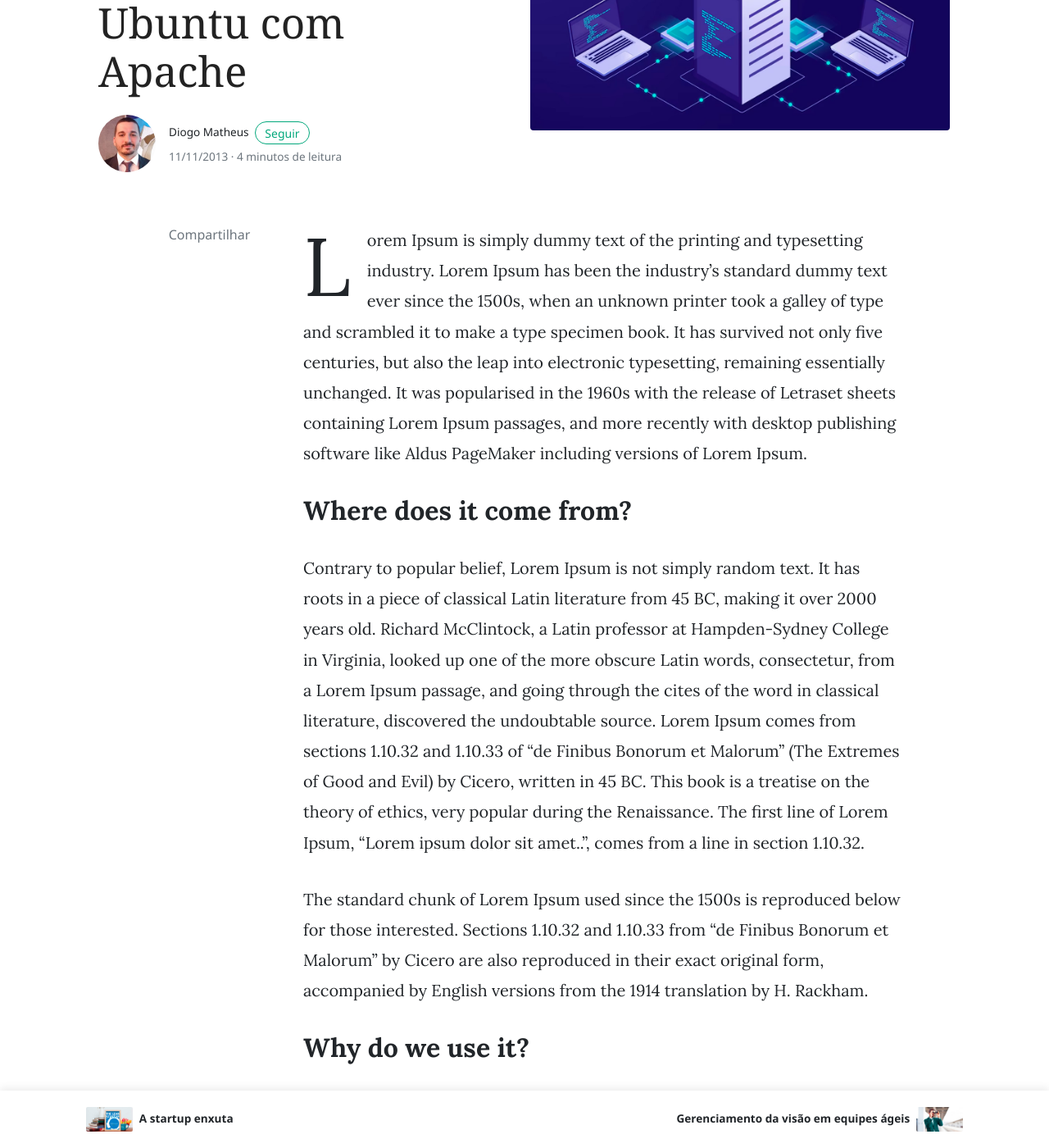
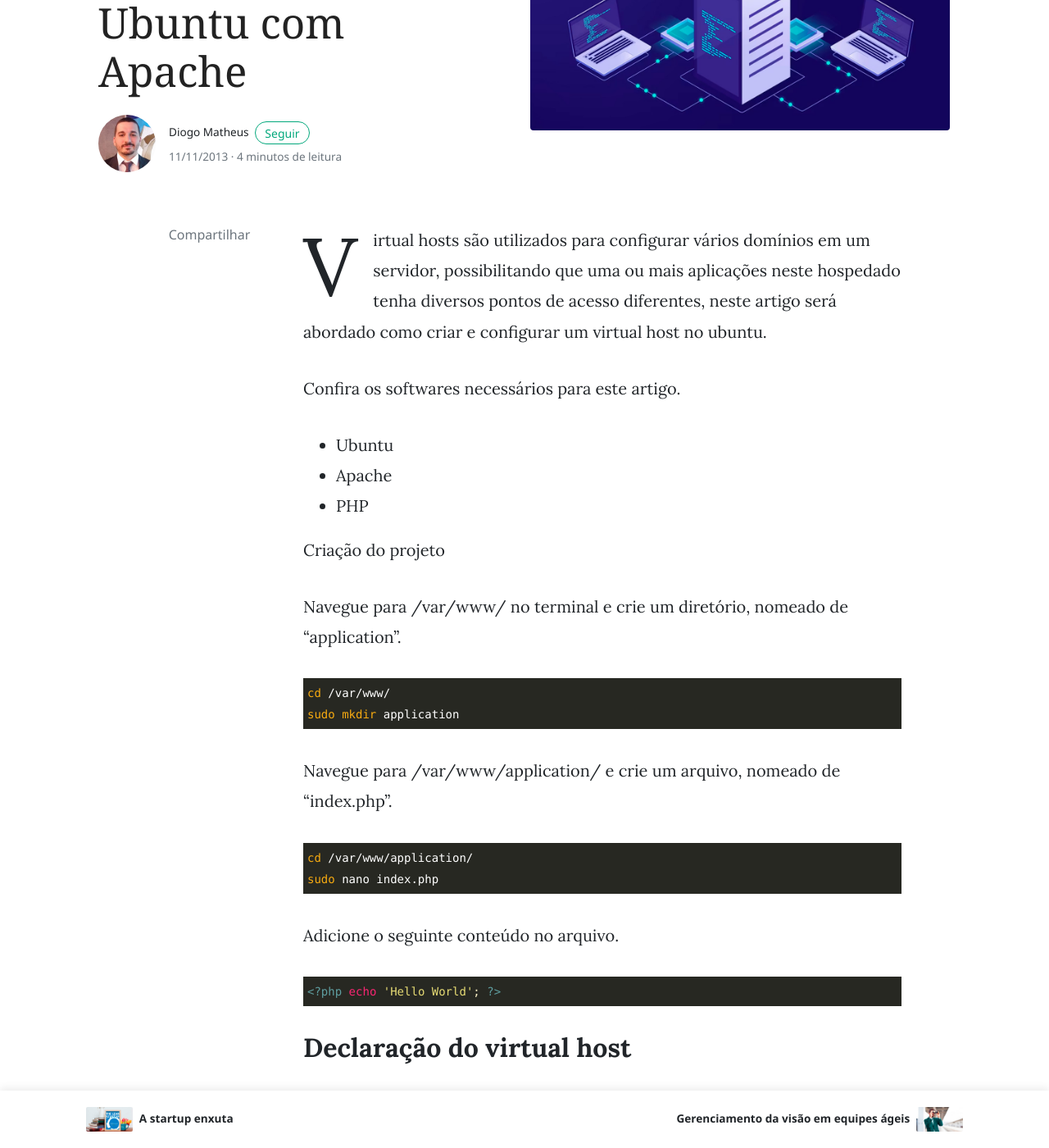
Before and after one commit to diogomatheus/diogomatheus.github.io, a Jekyll site: the page built from _posts/2013-11-11-setting-up-virtual-hosts-on-ubuntu-with-apache.md, in a window 1280 px wide and 1400 px high, scrolled down 285 px. Shown: the whole window at 82% size. Built offline with Jekyll 4.4.1, drawn with Linux system fonts in a browser that asks for light colours; nearby versions of some CDN libraries; comment, search, counter and statistics services are not loaded; some of the changed text lies outside the part shown.

Commit message:
feat: content migration

```diff
--- a/_posts/2013-11-11-setting-up-virtual-hosts-on-ubuntu-with-apache.md
+++ b/_posts/2013-11-11-setting-up-virtual-hosts-on-ubuntu-with-apache.md
@@ -8,14 +8,94 @@ tags: []
 redirect_from:
   - "/blog/ubuntu/virtual-hosts-no-ubuntu/"
 ---
-Lorem Ipsum is simply dummy text of the printing and typesetting industry. Lorem Ipsum has been the industry's standard dummy text ever since the 1500s, when an unknown printer took a galley of type and scrambled it to make a type specimen book. It has survived not only five centuries, but also the leap into electronic typesetting, remaining essentially unchanged. It was popularised in the 1960s with the release of Letraset sheets containing Lorem Ipsum passages, and more recently with desktop publishing software like Aldus PageMaker including versions of Lorem Ipsum.
+Virtual hosts são utilizados para configurar vários domínios em um servidor, possibilitando que uma ou mais aplicações neste hospedado tenha diversos pontos de acesso diferentes, neste artigo será abordado como criar e configurar um virtual host no ubuntu.
 
-## Where does it come from?
+Confira os softwares necessários para este artigo.
 
-Contrary to popular belief, Lorem Ipsum is not simply random text. It has roots in a piece of classical Latin literature from 45 BC, making it over 2000 years old. Richard McClintock, a Latin professor at Hampden-Sydney College in Virginia, looked up one of the more obscure Latin words, consectetur, from a Lorem Ipsum passage, and going through the cites of the word in classical literature, discovered the undoubtable source. Lorem Ipsum comes from sections 1.10.32 and 1.10.33 of "de Finibus Bonorum et Malorum" (The Extremes of Good and Evil) by Cicero, written in 45 BC. This book is a treatise on the theory of ethics, very popular during the Renaissance. The first line of Lorem Ipsum, "Lorem ipsum dolor sit amet..", comes from a line in section 1.10.32.
+- Ubuntu
+- Apache
+- PHP
 
-The standard chunk of Lorem Ipsum used since the 1500s is reproduced below for those interested. Sections 1.10.32 and 1.10.33 from "de Finibus Bonorum et Malorum" by Cicero are also reproduced in their exact original form, accompanied by English versions from the 1914 translation by H. Rackham.
+Criação do projeto
 
-## Why do we use it?
+Navegue para /var/www/ no terminal e crie um diretório, nomeado de “application”.
 
-It is a long established fact that a reader will be distracted by the readable content of a page when looking at its layout. The point of using Lorem Ipsum is that it has a more-or-less normal distribution of letters, as opposed to using 'Content here, content here', making it look like readable English. Many desktop publishing packages and web page editors now use Lorem Ipsum as their default model text, and a search for 'lorem ipsum' will uncover many web sites still in their infancy. Various versions have evolved over the years, sometimes by accident, sometimes on purpose (injected humour and the like).
+{% highlight shell %}
+cd /var/www/
+sudo mkdir application
+{% endhighlight %}
+
+Navegue para /var/www/application/ e crie um arquivo, nomeado de “index.php”.
+
+{% highlight shell %}
+cd /var/www/application/
+sudo nano index.php
+{% endhighlight %}
+
+Adicione o seguinte conteúdo no arquivo.
+
+{% highlight php %}
+<?php echo 'Hello World'; ?>
+{% endhighlight %}
+
+## Declaração do virtual host
+
+Para declarar o virtual host, será preciso editar as configurações de host no ubuntu “/etc/hosts”.
+
+{% highlight shell %}
+sudo nano /etc/hosts
+{% endhighlight %}
+
+Adicione o seguinte conteúdo no final do arquivo.
+
+{% highlight shell %}
+127.0.0.1 virtual.localhost
+{% endhighlight %}
+
+Este bloco de instrução sinaliza que http://virtual.localhost representa um domínio local, este será o endereço de acesso do virtual host.
+
+## Configuração do virtual host
+
+Após declarar o virtual host, será necessário adicionar sua configuração no diretório /etc/apache2/sites-available/, crie um arquivo nomeado de “virtual”, sem extensão.
+
+{% highlight shell %}
+cd /etc/apache2/sites-available/
+sudo nano virtual
+{% endhighlight %}
+
+Adicione o seguinte conteúdo no arquivo.
+
+{% highlight plaintext %}
+<VirtualHost *:80>
+  DocumentRoot “/var/www/application/”
+  ServerName virtual.localhost
+  ServerAlias virtual.localhost
+  ErrorLog “/var/log/apache2/virtual-error.log”
+  CustomLog “/var/log/apache2/virtual-custom.log” common
+
+  <Directory “/var/www/application/”>
+    Options Includes FollowSymLinks
+    AllowOverride All
+    Order allow,deny
+    Allow from all
+  </Directory>
+</VirtualHost>
+{% endhighlight %}
+
+## Ativação do virtual host
+
+Nesse momento o virtual host já está declarado e configurado, sendo assim, basta ativá-lo.
+
+{% highlight shell %}
+sudo a2ensite virtual
+{% endhighlight %}
+
+Caso tudo tenha ocorrido corretamente na ativação, você recebeu um aviso de que é preciso reiniciar o serviço do apache, execute o seguinte comando.
+
+{% highlight shell %}
+sudo service apache2 reload
+{% endhighlight %}
+
+## Conclusão
+
+Para testar, acesse http://virtual.localhost, se apareceu uma mensagem de “Hello World”, está tudo funcionando corretamente.
```
Also changed, not shown: _posts/2014-03-24-vision-management-in-agile-teams.md (+64 -6 lines).
